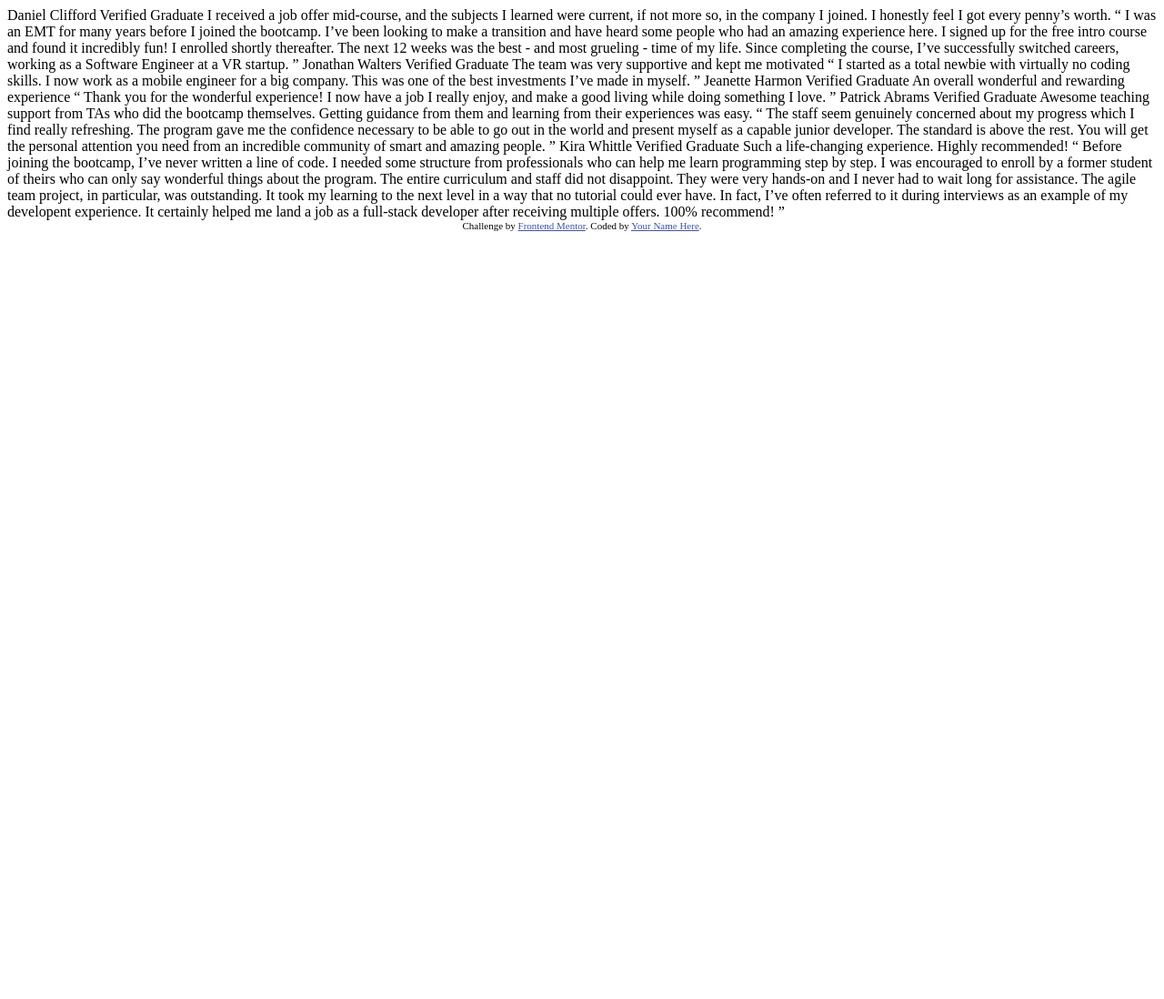
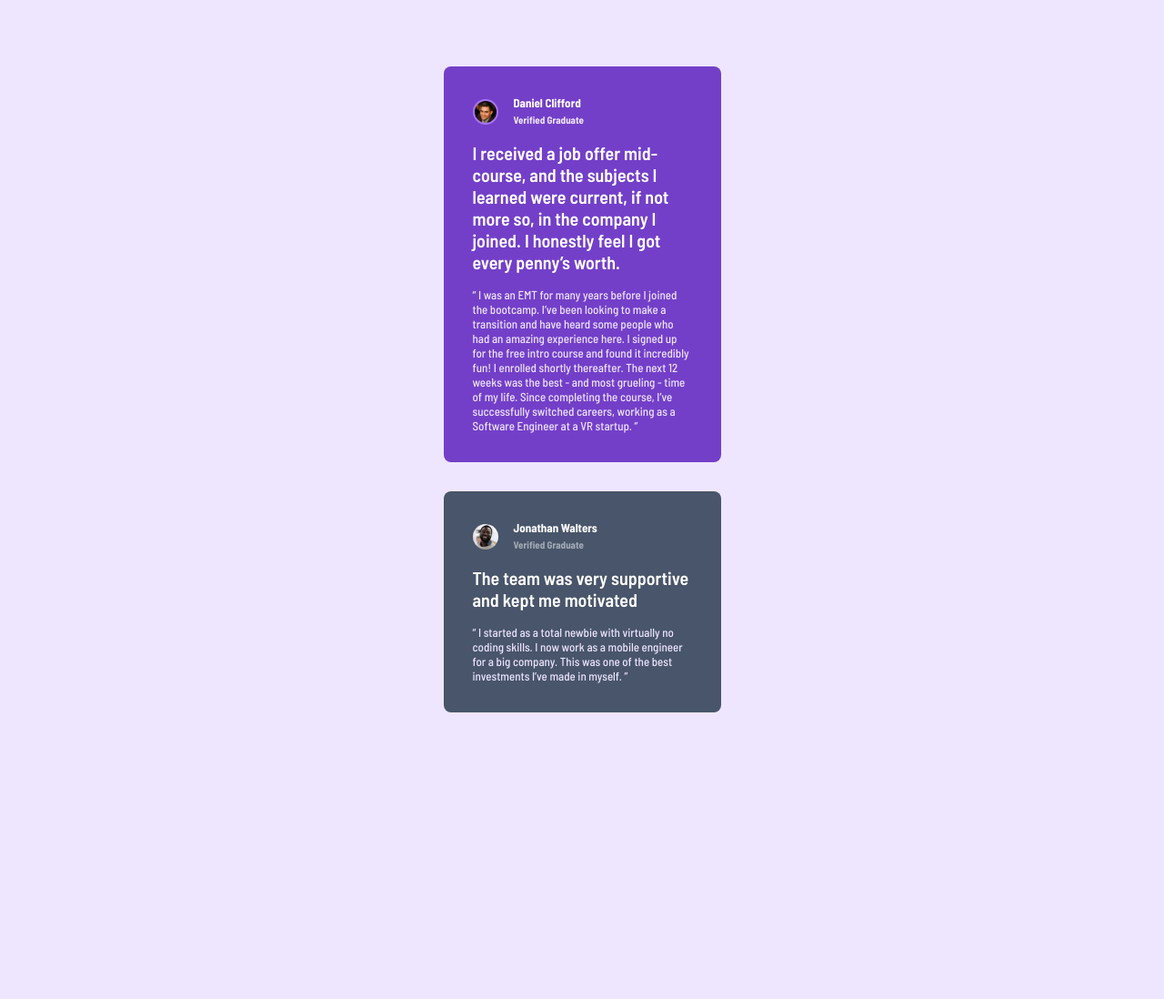
Before and after one commit to ernur-burshak/Testimonials-grid-section, a plain HTML site: page index.html in a window 1280 px wide. Shown: the whole page at 91% size. Before the commit the page ends 800 px from the top, so only its background shows below. Drawn offline with Linux system fonts and the light colour scheme.

Commit message:
setting structure

```diff
--- a/index.html
+++ b/index.html
@@ -1,21 +1,108 @@
 <!DOCTYPE html>
 <html lang="en">
   <head>
-  <meta charset="UTF-8">
-  <meta name="viewport" content="width=device-width, initial-scale=1.0"> <!-- displays site properly based on user's device -->
+    <meta charset="UTF-8" />
+    <meta name="viewport" content="width=device-width, initial-scale=1.0" />
+    <!-- displays site properly based on user's device -->
 
-  <link rel="icon" type="image/png" sizes="32x32" href="./images/favicon-32x32.png">
+    <link
+      rel="icon"
+      type="image/png"
+      sizes="32x32"
+      href="./images/favicon-32x32.png"
+    />
 
-  <title>Frontend Mentor | [Challenge Name Here]</title>
+    <title>Frontend Mentor | Testimonials grid section</title>
 
-  <!-- Feel free to remove these styles or customise in your own stylesheet 👍 -->
-  <style>
-    .attribution { font-size: 11px; text-align: center; }
-    .attribution a { color: hsl(228, 45%, 44%); }
-  </style>
+    <link rel="stylesheet" href="style/style.css" />
+
+    <link
+      href="https://fonts.googleapis.com/css2?family=Barlow+Semi+Condensed:wght@100;200;300;400;500;600;700;800;900&display=swap"
+      rel="stylesheet"
+    />
   </head>
   <body>
-  Daniel Clifford
+    <main>
+      <div class="card card-purple">
+        <div class="author">
+          <div class="image image-1"></div>
+          <div class="author-info">
+            <h1 class="author-card-purple">Daniel Clifford</h1>
+            <h2 class="info-card-purple">Verified Graduate</h2>
+          </div>
+        </div>
+
+        <h3 class="card-purple-h3">
+          I received a job offer mid-course, and the subjects I learned were
+          current, if not more so, in the company I joined. I honestly feel I
+          got every penny’s worth.
+        </h3>
+        <p class="card-purple-p">
+          “ I was an EMT for many years before I joined the bootcamp. I’ve been
+          looking to make a transition and have heard some people who had an
+          amazing experience here. I signed up for the free intro course and
+          found it incredibly fun! I enrolled shortly thereafter. The next 12
+          weeks was the best - and most grueling - time of my life. Since
+          completing the course, I’ve successfully switched careers, working as
+          a Software Engineer at a VR startup. ”
+        </p>
+      </div>
+
+      <div class="card card-grey">
+        <div class="author">
+          <div class="image image-2"></div>
+          <div class="author-info">
+            <h1 class="author-card-grey">Jonathan Walters</h1>
+            <h2 class="info-card-grey">Verified Graduate</h2>
+          </div>
+        </div>
+        <h3 class="card-grey-h3">
+          The team was very supportive and kept me motivated
+        </h3>
+        <p class="card-grey-p">
+          “ I started as a total newbie with virtually no coding skills. I now
+          work as a mobile engineer for a big company. This was one of the best
+          investments I’ve made in myself. ”
+        </p>
+      </div>
+
+      <div class="card card-white-1">
+        <div class="author">
+          <div class="image image-3"></div>
+          <div class="author-info">
+            <h1 class="author-card-white-1"></h1>
+            <h2 class="info-card-white-1"></h2>
+          </div>
+        </div>
+        <h3 class="card-white-1-h3"></h3>
+        <p class="card-white-1-p"></p>
+      </div>
+
+      <div class="card card-dark-blue">
+        <div class="author">
+          <div class="image image-4"></div>
+          <div class="author-info">
+            <h1 class="author-card-dark-blue"></h1>
+            <h2 class="info-card-dark-blue"></h2>
+          </div>
+        </div>
+        <h3 class="card-dark-blue-h3"></h3>
+        <p class="card-dark-blue-p"></p>
+      </div>
+
+      <div class="card card-white-2">
+        <div class="author">
+          <div class="image image-5"></div>
+          <div class="author-info">
+            <h1 class="author-card-white-2"></h1>
+            <h2 class="info-card-white-2"></h2>
+          </div>
+        </div>
+        <h3 class="card-white-2-h3"></h3>
+        <p class="card-white-2-p"></p>
+      </div>
+    </main>
+    <!--Daniel Clifford
   Verified Graduate
 
   I received a job offer mid-course, and the subjects I learned were current, if not more so,
@@ -66,11 +153,13 @@
   project, in particular, was outstanding. It took my learning to the next level in a way that no tutorial
   could ever have. In fact, I’ve often referred to it during interviews as an example of my developent
   experience. It certainly helped me land a job as a full-stack developer after receiving multiple offers.
-  100% recommend! ”
+  100% recommend! ”-->
 
     <div class="attribution">
-    Challenge by <a href="https://www.frontendmentor.io?ref=challenge" target="_blank">Frontend Mentor</a>.
-    Coded by <a href="#">Your Name Here</a>.
+      Challenge by
+      <a href="https://www.frontendmentor.io?ref=challenge" target="_blank"
+        >Frontend Mentor</a
+      >. Coded by <a href="#">Ernur</a>.
     </div>
   </body>
 </html>
--- /dev/null
+++ b/style/style.css
@@ -0,0 +1,118 @@
+/* CSS Reset */
+/* 1. Use a more-intuitive box-sizing model */
+*,
+*::before,
+*::after {
+  box-sizing: border-box;
+}
+
+/* 2. Remove default margin */
+* {
+  margin: 0;
+  padding: 0;
+}
+
+body {
+  background-color: hsl(260, 100%, 95%);
+  display: flex;
+  justify-content: center;
+  align-items: center;
+  font-family: "Barlow Semi Condensed";
+}
+
+main {
+  padding-top: 4.5625rem;
+  padding-bottom: 4.5625rem;
+  display: flex;
+  flex-direction: column;
+  gap: 2rem;
+  height: auto;
+  width: min(100%, 305px);
+}
+
+.card {
+  height: auto;
+  width: min(100%, 305px);
+  display: flex;
+  flex-direction: column;
+  gap: 1rem;
+  padding: 2rem;
+  border-radius: 8px;
+}
+
+.card-purple {
+  background-color: #733fc8;
+}
+
+.card-grey {
+  background-color: #48556a;
+}
+
+.image {
+  width: 28px;
+  height: 28px;
+  border-radius: 50%;
+  background-size: cover;
+  background-position: center;
+}
+
+.image-1 {
+  background-image: url("../images/image-daniel.jpg");
+  border: 2px solid #a775f1;
+}
+
+.image-2 {
+  background-image: url("../images/image-jonathan.jpg");
+}
+
+.author {
+  display: flex;
+  flex-direction: row;
+  gap: 1.0625rem;
+  align-items: center;
+}
+
+.author-info {
+  line-height: 110%;
+  font-weight: 500;
+}
+
+h1 {
+  font-size: 0.8125rem;
+}
+
+.author-card-purple {
+  color: white;
+}
+
+.author-card-grey {
+  color: white;
+}
+
+h2 {
+  font-size: 0.6875rem;
+}
+
+.info-card-purple {
+  color: #ede4ff;
+}
+
+.info-card-grey {
+  color: #a3aab4;
+}
+
+h3 {
+  font-size: 1.25rem;
+  font-weight: 600;
+  color: white;
+}
+
+p {
+  font-size: 0.8125rem;
+  font-weight: 500;
+  color: #ede4ff;
+}
+
+.attribution {
+  display: none;
+}
```
Lines whose indentation alone changed are shown as unchanged.
